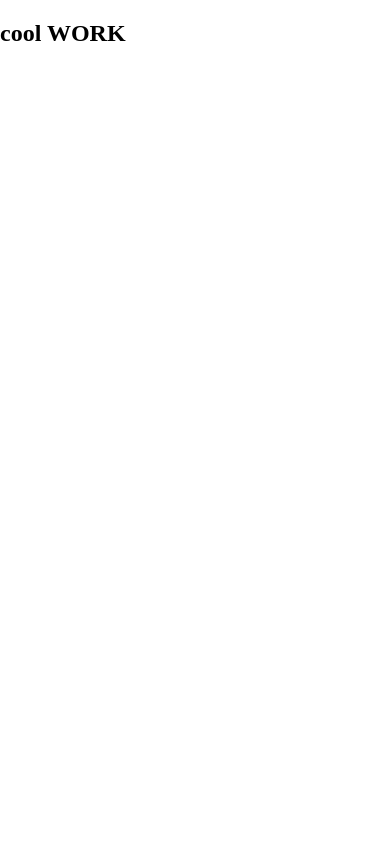
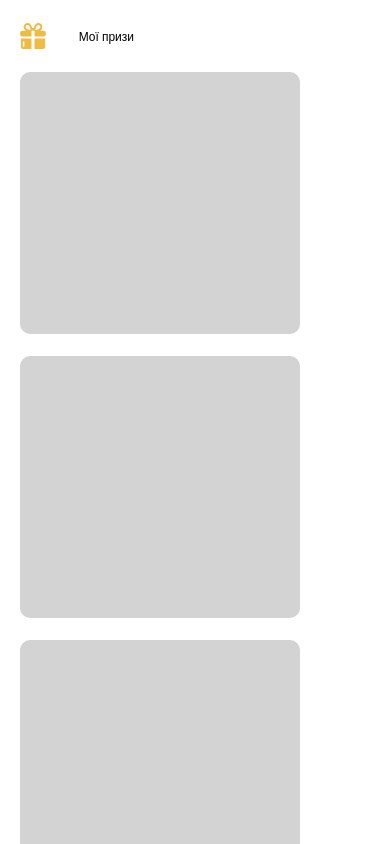
Before and after one commit to PabloOch/ad-people-animation, a React (Create React App) app: page / in a window 390 px wide. Shown: the top 844 px of the page. Built offline with nearby package versions, Linux system fonts and the light colour scheme.

Commit message:
mobile done

```diff
--- a/src/components/App.js
+++ b/src/components/App.js
@@ -1,9 +1,10 @@
-import React from 'react'
+import React from "react";
+import { AwardsPage } from "./awardsPage/AwardsPage";
 
- export const App = () => {
-    return (
-      <div>
-        <h2> cool WORK</h2>
-      </div>
-    );
-  }
+export const App = () => {
+  return (
+    <div>
+      <AwardsPage />
+    </div>
+  );
+};
--- /dev/null
+++ b/src/components/awardsPage/AwardsPage.js
@@ -0,0 +1,39 @@
+import React from "react";
+import css from "./awardsPage.module.css";
+import awardsLogo from "../../assets/image/icon/present box/gift-box.svg";
+
+export const AwardsPage = () => {
+  return (
+    <div className={css.awardsContainer}>
+      <div className={css.awardsWrapper}>
+        <div className={css.awardsHeader}>
+          <img src={awardsLogo} alt="gift-box" width={26} height={26} />
+          <span className={css.awardsHeaderText}>Мої призи</span>
+        </div>
+        <ul className={css.awardsList}>
+          <li className={css.awardsListItem}>
+            <div className={css.awardsListItemContainer}></div>
+          </li>
+          <li className={css.awardsListItem}>
+            <div className={css.awardsListItemContainer}></div>
+          </li>
+          <li className={css.awardsListItem}>
+            <div className={css.awardsListItemContainer}></div>
+          </li>
+          <li className={css.awardsListItem}>
+            <div className={css.awardsListItemContainer}></div>
+          </li>
+          <li className={css.awardsListItem}>
+            <div className={css.awardsListItemContainer}></div>
+          </li>
+          <li className={css.awardsListItem}>
+            <div className={css.awardsListItemContainer}></div>
+          </li>
+        </ul>
+        <div className={css.awardsButtonWrapper}>
+          <button className={css.awardsButton}>Підтвердити</button>
+        </div>
+      </div>
+    </div>
+  );
+};
--- /dev/null
+++ b/src/components/awardsPage/awardsPage.module.css
@@ -0,0 +1,72 @@
+.awardsContainer {
+  width: 320px;
+  display: flex;
+  flex-direction: row;
+  justify-content: center;
+}
+
+.awardsWrapper {
+  display: flex;
+  flex-direction: column;
+  width: 280px;
+}
+
+.awardsListItem:not(:last-child) {
+  margin-bottom: 22px;
+}
+
+.awardsListItem:last-child {
+  margin-bottom: 50px;
+}
+
+.awardsList {
+  list-style: none;
+  margin: 0;
+  padding: 0;
+}
+
+.awardsListItemContainer {
+  width: 100%;
+  height: 262px;
+  border-radius: 10px;
+  background-color: #d3d3d3;
+}
+
+.awardsHeader {
+  display: flex;
+  justify-content: space-between;
+  align-items: center;
+  width: 114px;
+  height: 72px;
+}
+
+.awardsHeaderText {
+  font-family: "Montserrat", "Arial", sans-serif;
+  font-size: 12px;
+  line-height: 21px;
+  font-weight: 400;
+}
+
+.awardsButtonWrapper {
+  display: flex;
+  justify-content: center;
+  width: 100%;
+  margin-bottom: 60px;
+}
+
+.awardsButton {
+  display: flex;
+  justify-content: center;
+  align-items: center;
+  border-radius: 6px;
+  background-color: rgb(239, 187, 67);
+  box-shadow: 0px 4px 6px 0px rgba(29, 29, 27, 0.15);
+  width: 240px;
+  height: 48px;
+  font-family: "Montserrat", "Arial", sans-serif;
+  color: #fff;
+  line-height: 18px;
+  font-size: 16px;
+  border: none;
+  outline: none;
+}
```
Also changed, not shown: src/assets/image/icon/present box/gift-box.svg.
